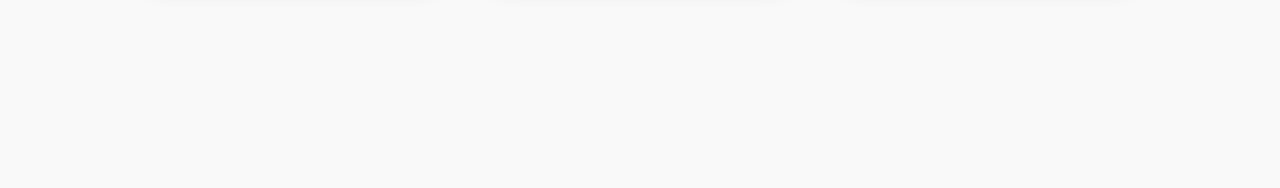
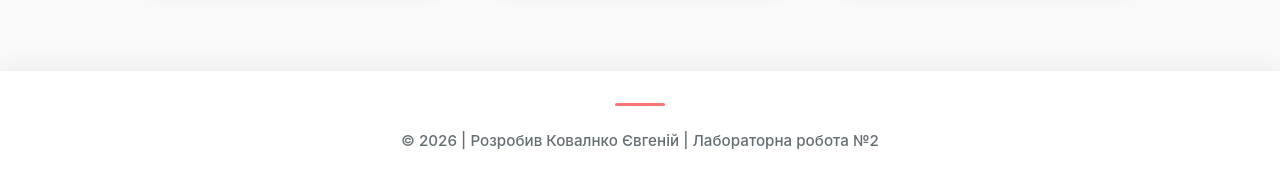
Before and after one commit to EvgKov126/pet-gallery-react, a React (Vite) app: page / in a window 1280 px wide. Shown: the part 1152-1340 px from the top of the page. Before the commit the page ends 1158 px from the top, so only its background shows below. Built offline with nearby package versions, Linux system fonts and the light colour scheme.

Commit message:
feat: complete Lab 2.1

```diff
--- a/src/App.jsx
+++ b/src/App.jsx
@@ -1,16 +1,24 @@
-import React from 'react';
 import Header from './components/Header';
-import PetList from './components/PetList';
+import Main from './components/Main';
+import Footer from './components/Footer';
 import './index.css';
+
+
+const PET_DATA = [
+  { id: 1, name: "Бакс", species: "Собака", age: 7, imageUrl: "https://encrypted-tbn0.gstatic.com/images?q=tbn:ANd9GcTp3oZBH312SzPuSV5wtYK3meaay3axZXG-ug&s" },
+  { id: 2, name: "Мурка", species: "Кішка", age: 3, imageUrl: "https://encrypted-tbn0.gstatic.com/images?q=tbn:ANd9GcQwHSaeGOMGbRAQBkkwL6kSyjNse9LFbaq75Q&s" },
+  { id: 3, name: "Рекс", species: "Собака", age: 5, imageUrl: "https://encrypted-tbn0.gstatic.com/images?q=tbn:ANd9GcS0QdoyIu1C-9_NqSENqzokmCVmIOrneWXfCg&s" },
+  { id: 4, name: "Сімба", species: "Кішка", age: 2, imageUrl: "https://encrypted-tbn0.gstatic.com/images?q=tbn:ANd9GcTWKolOwe99yaAns-rE19pdRntMps-AVoOjIg&s" },
+  { id: 5, name: "Барсик", species: "Собака", age: 3, imageUrl: "https://encrypted-tbn0.gstatic.com/images?q=tbn:ANd9GcR0d4HhnuFCTEkDdv_tpjZXGY2uo2Uod0h6yA&s" },
+  { id: 6, name: "Антон", species: "Хом'як", age: 1, imageUrl: "https://encrypted-tbn0.gstatic.com/images?q=tbn:ANd9GcQF1lcCVB7c2wwB7FgD3FpdFMYNuoOzXWospg&s" }
+];
 
 function App() {
   return (
     <div className="App">
       <Header />
-      <main className="container">
-        <h2 className="main-title">Наші улюбленці</h2>
-        <PetList />
-      </main>
+      <Main pets={PET_DATA} />
+      <Footer year="2026" author="Ковалнко Євгеній" />
     </div>
   );
 }
--- /dev/null
+++ b/src/components/Footer.jsx
@@ -0,0 +1,11 @@
+import '../styles/Footer.css';
+
+const Footer = ({ year, author }) => {
+    return (
+        <footer className="main-footer">
+            <p>&copy; {year} | Розробив {author} | Лабораторна робота №2</p>
+        </footer>
+    );
+};
+
+export default Footer;
--- a/src/components/Header.jsx
+++ b/src/components/Header.jsx
@@ -1,4 +1,3 @@
-import React from 'react';
 import '../styles/Header.css';
 import logo from '../assets/logo.svg';
 
--- /dev/null
+++ b/src/components/Main.jsx
@@ -0,0 +1,12 @@
+import PetList from './PetList';
+
+const Main = ({ pets }) => {
+    return (
+        <main className="container">
+            <h2 className="main-title">Наші улюбленці</h2>
+            <PetList items={pets} />
+        </main>
+    );
+};
+
+export default Main;
--- a/src/components/PetList.jsx
+++ b/src/components/PetList.jsx
@@ -1,19 +1,9 @@
-import React from 'react';
 import PetCard from './PetCard';
 
-const PetList = () => {
-    const pets = [
-        { id: 1, name: "Бакс", species: "Собака", age: 7, imageUrl: "https://encrypted-tbn0.gstatic.com/images?q=tbn:ANd9GcTp3oZBH312SzPuSV5wtYK3meaay3axZXG-ug&s" },
-        { id: 2, name: "Мурка", species: "Кішка", age: 3, imageUrl: "https://encrypted-tbn0.gstatic.com/images?q=tbn:ANd9GcQwHSaeGOMGbRAQBkkwL6kSyjNse9LFbaq75Q&s" },
-        { id: 3, name: "Рекс", species: "Собака", age: 5, imageUrl: "https://encrypted-tbn0.gstatic.com/images?q=tbn:ANd9GcS0QdoyIu1C-9_NqSENqzokmCVmIOrneWXfCg&s" },
-        { id: 4, name: "Сімба", species: "Кішка", age: 2, imageUrl: "https://encrypted-tbn0.gstatic.com/images?q=tbn:ANd9GcTWKolOwe99yaAns-rE19pdRntMps-AVoOjIg&s" },
-        { id: 5, name: "Барсик", species: "Собака", age: 3, imageUrl: "https://encrypted-tbn0.gstatic.com/images?q=tbn:ANd9GcR0d4HhnuFCTEkDdv_tpjZXGY2uo2Uod0h6yA&s" },
-        { id: 6, name: "Антон", species: "Хом'як", age: 1, imageUrl: "https://encrypted-tbn0.gstatic.com/images?q=tbn:ANd9GcQF1lcCVB7c2wwB7FgD3FpdFMYNuoOzXWospg&s" }
-    ];
-
+const PetList = ({ items }) => {
     return (
         <div className="pet-list-grid">
-            {pets.map(pet => (
+            {items.map(pet => (
                 <PetCard key={pet.id} pet={pet} />
             ))}
         </div>
--- /dev/null
+++ b/src/styles/Footer.css
@@ -0,0 +1,36 @@
+.main-footer {
+    background-color: #ffffff;
+    padding: 2rem 1rem;
+    margin-top: 4rem;
+    text-align: center;
+    border-top: 1px solid #f0f0f0;
+    box-shadow: 0 -4px 20px rgba(0, 0, 0, 0.05);
+}
+
+.main-footer p {
+    color: #636e72;
+    font-size: 0.95rem;
+    margin: 0.5rem 0;
+    font-weight: 500;
+}
+
+.main-footer .footer-author {
+    color: #ff7675;
+    font-weight: 700;
+    text-decoration: none;
+    transition: color 0.3s ease;
+}
+
+.main-footer .footer-author:hover {
+    color: #d63031;
+}
+
+.main-footer::before {
+    content: "";
+    display: block;
+    width: 50px;
+    height: 3px;
+    background: #ff7675;
+    margin: 0 auto 1.5rem;
+    border-radius: 2px;
+}
```
Also changed, not shown: package.json (+14 -1 lines), 1 other file (tests, documents, lock files or other folders).
